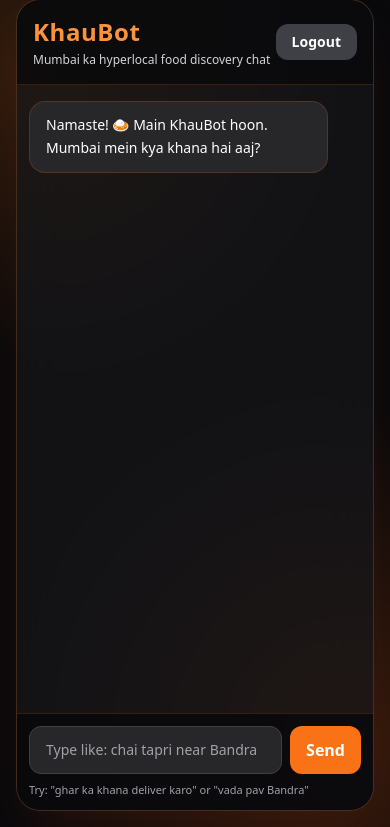
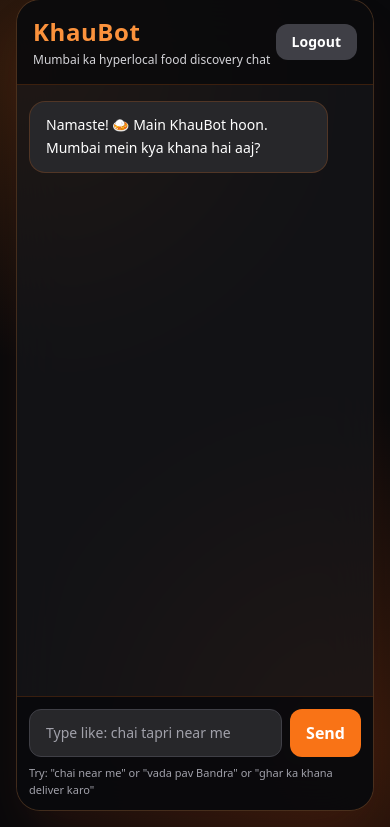
Before and after one commit to ketkivmohite/khaubot, a Django app: page / in a window 390 px wide. Shown: the part 17-844 px from the top of the page. Run offline with Django 5.2, Linux system fonts and the light colour scheme; the visitor is signed in with stand-in values (Sample User, id 1); some libraries are stand-ins or nearby versions.

Commit message:
feat: add GPS near me support

```diff
--- a/khaubot/backend/models.py
+++ b/khaubot/backend/models.py
@@ -78,7 +78,9 @@ class VendorRead(SQLModel):
 
 class DiscoverRequest(SQLModel):
     """User's natural language query"""
-    query: str   # e.g. "spicy street food near Bandra under ₹100"
+    query: str              # e.g. "spicy street food near Bandra under ₹100"
+    lat: Optional[float] = None   # GPS latitude from browser (for "near me" queries)
+    lng: Optional[float] = None   # GPS longitude from browser (for "near me" queries)
 
 
 class DiscoverResponse(SQLModel):
--- a/khaubot/frontend/khaubot_web/templates/core/home.html
+++ b/khaubot/frontend/khaubot_web/templates/core/home.html
@@ -106,7 +106,7 @@
                     <input
                         id="chatInput"
                         type="text"
-                        placeholder="Type like: chai tapri near Bandra"
+                        placeholder="Type like: chai tapri near me"
                         autocomplete="off"
                         class="flex-1 rounded-xl bg-zinc-800 border border-zinc-700 px-4 py-3 text-sm sm:text-base text-white placeholder-zinc-400 focus:outline-none focus:border-orange-400"
                     />
@@ -118,7 +118,7 @@
                         Send
                     </button>
                 </form>
-                <p class="text-[11px] sm:text-xs text-zinc-400 mt-2">Try: "ghar ka khana deliver karo" or "vada pav Bandra"</p>
+                <p class="text-[11px] sm:text-xs text-zinc-400 mt-2">Try: "chai near me" or "vada pav Bandra" or "ghar ka khana deliver karo"</p>
             </div>
         </section>
     </main>
@@ -263,6 +263,20 @@
 
             const typingEl = addTypingIndicator();
 
+            // GPS: get coordinates if query has "near me"
+            let lat = null, lng = null;
+            if (query.toLowerCase().includes("near me") && navigator.geolocation) {
+                try {
+                    const pos = await new Promise((resolve, reject) =>
+                        navigator.geolocation.getCurrentPosition(resolve, reject, { timeout: 5000 })
+                    );
+                    lat = pos.coords.latitude;
+                    lng = pos.coords.longitude;
+                } catch (_) {
+                    // user denied location — lat/lng stay null, backend falls back to Mumbai center
+                }
+            }
+
             try {
                 const [response] = await Promise.all([
                     fetch("/api/discover/", {
@@ -271,7 +285,7 @@
                             "Content-Type": "application/json",
                             "X-CSRFToken": csrfToken,
                         },
-                        body: JSON.stringify({ query }),
+                        body: JSON.stringify({ query, lat, lng }),
                     }),
                     wait(1200),
                 ]);
```
Also changed, not shown: khaubot/backend/routers/discover.py (+9 -2 lines).
